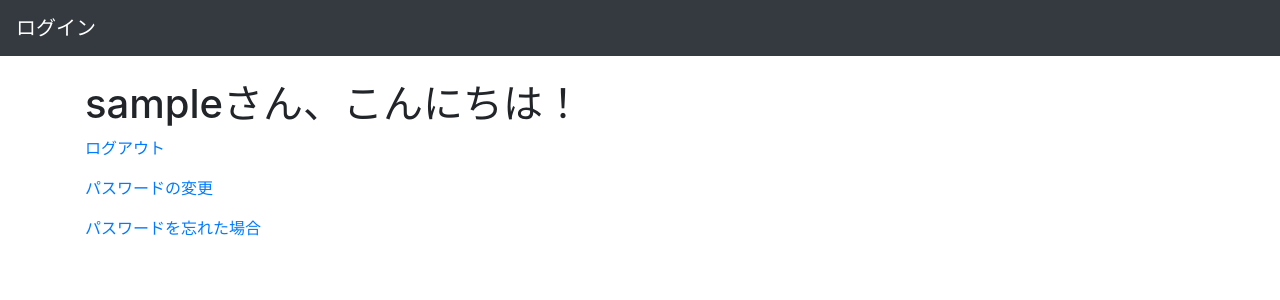
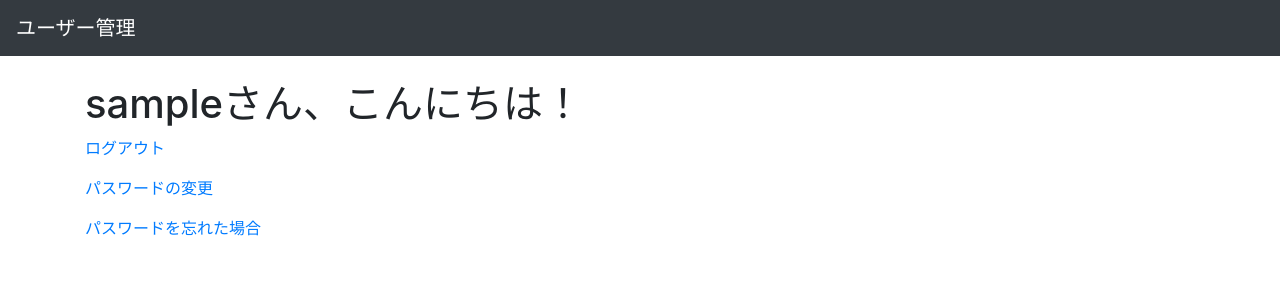
Before and after one commit to shun-rec/django-website-09, a Django app: page / in a window 1280 px wide. Shown: the top 300 px of the page. Run offline with Django 3.2, Linux system fonts and the light colour scheme; the visitor is signed in with stand-in values (Sample User, id 1); some libraries are stand-ins or nearby versions.

Commit message:
Change title

```diff
--- a/registration/templates/base.html
+++ b/registration/templates/base.html
@@ -8,7 +8,7 @@
     </head>
     <body>
         <nav class="navbar navbar-expand-lg navbar-dark bg-dark">
-            <a class="navbar-brand" href="/">ログイン</a>
+            <a class="navbar-brand" href="/">ユーザー管理</a>
         </nav>
         <div class="container mt-4">
         {% block main %}
```
